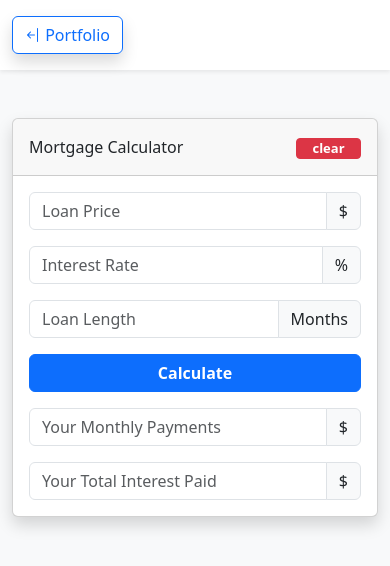
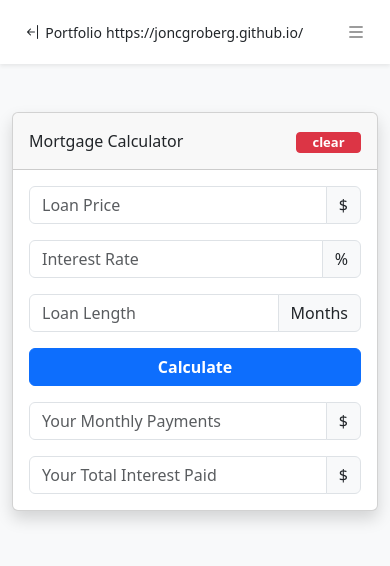
Before and after one commit to JonCGroberg/FinancialCalculator, a plain HTML site: page mortgageCalculator.html in a window 390 px wide. Drawn offline with nearby package versions, Linux system fonts and the light colour scheme.

Commit message:
Navbar Added

```diff
--- a/mortgageCalculator.html
+++ b/mortgageCalculator.html
@@ -26,13 +26,40 @@
   </head>
   <body class="bg-body-tertiary" data-bs-theme="light">
     <!-- Navigation -->
-    <nav class="nav navbar-expand-lg bg-body shadow-sm py-3">
+    <nav class="navbar navbar-expand-md bg-body shadow-sm">
       <div class="container-fluid">
         <a class="navbar-brand" href="https://joncgroberg.github.io">
-          <div class="btn shadow btn-outline-primary" style="max-height: 3rem">
-            <i class="bi bi-arrow-bar-left"></i> Portfolio<span class="small d-none d-lg-inline"> https://joncgroberg.github.io/</span>
+          <div class="btn">
+            <i class="bi bi-arrow-bar-left"></i>
+            <span class="small">Portfolio</span>
+            <span class="small d-inline d-md-none"
+              >https://joncgroberg.github.io/</span
+            >
           </div>
         </a>
+        <button
+          class="navbar-toggler"
+          type="button"
+          data-bs-toggle="collapse"
+          data-bs-target="#navbarNav"
+          aria-controls="navbarNav"
+          aria-expanded="false"
+          aria-label="Toggle navigation"
+          style="border: 0px"
+        >
+          <span class="bi-list"></span>
+        </button>
+        <!-- Collapsable nav items -->
+
+        <div class="collapse navbar-collapse nav-tabs" id="navbarNav">
+          <div class="navbar-nav">
+            <a href="#" class="nav-link active px-3">Mortgage Calculator</a>
+            <a href="cdCalculator.html" class="nav-link px-3">CD Calculator</a>
+            <a href="presentValueAnnuityCalculator.html" class="nav-link px-3"
+              >Present Value Annunity Calculator</a
+            >
+          </div>
+        </div>
       </div>
     </nav>
     <!-- Calculator -->
```
